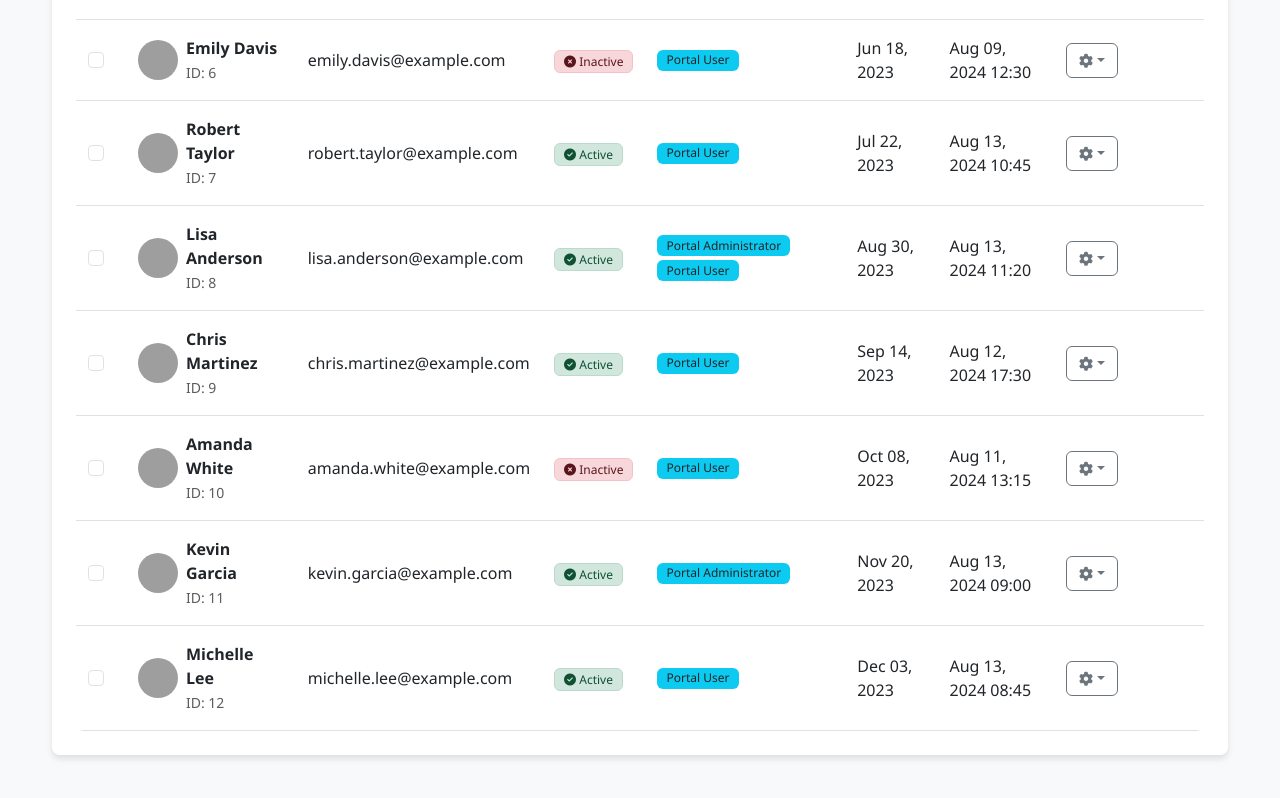
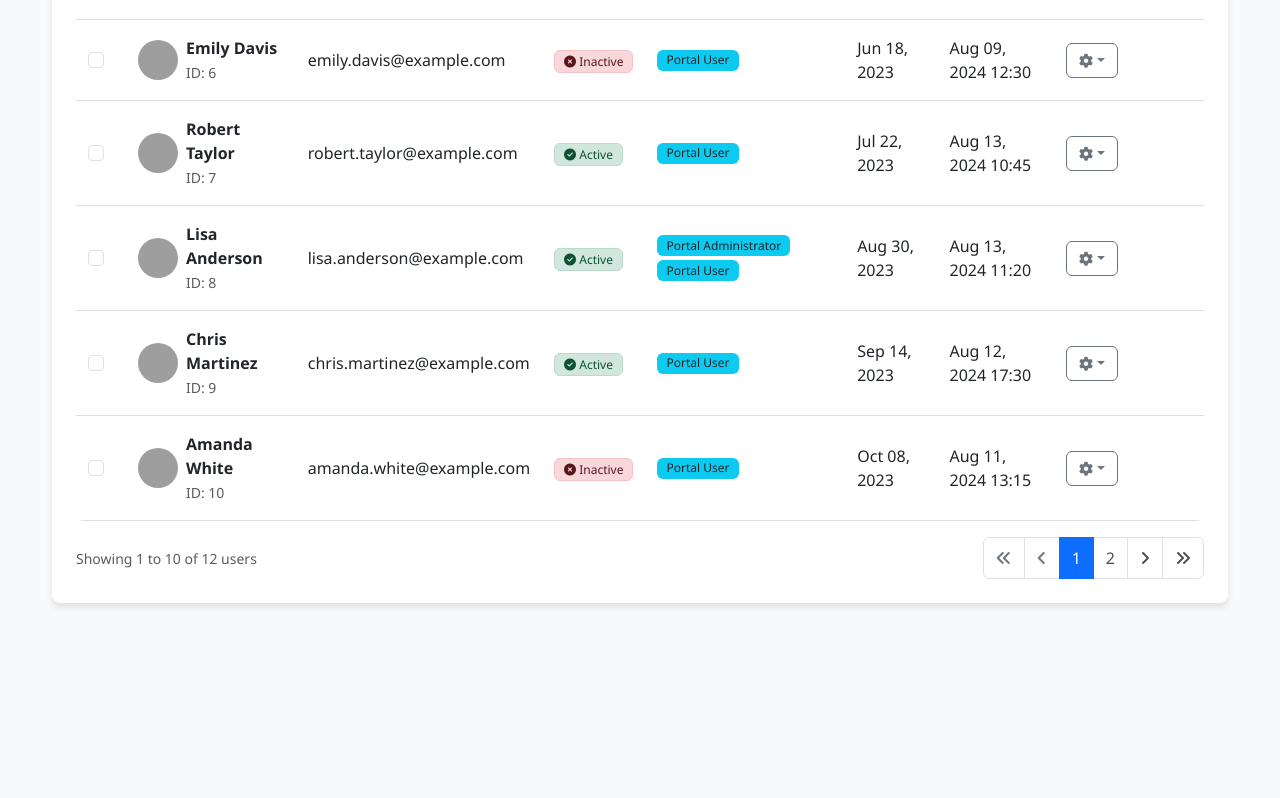
Before and after one commit to siongyuen/user-management-app, an Angular app in the folder user-management-app/: page / in a window 1280 px wide. Shown: the part 776-1574 px from the top of the page. After the commit the page ends 1431 px from the top, so only its background shows below. Built offline with nearby package versions, Linux system fonts and the light colour scheme; grey boxes are pictures that could not be loaded.

Commit message:
Add pagination functionality - 10 users per page with navigation controls

```diff
--- a/user-management-app/src/app/user-management/user-management-simple.ts
+++ b/user-management-app/src/app/user-management/user-management-simple.ts
@@ -13,6 +13,12 @@ export class UserManagementComponent implements OnInit {
   selectedUsers: Set<number> = new Set();
   allSelected = false;
   showCreateModal = false;
+
+  // Pagination properties
+  currentPage = 1;
+  itemsPerPage = 10;
+  totalPages = 0;
+  paginatedUsers: User[] = [];
 
   newUser = {
     name: '',
@@ -33,7 +39,59 @@ export class UserManagementComponent implements OnInit {
   loadUsers(): void {
     this.userService.getUsers().subscribe(users => {
       this.users = users;
+      this.updatePagination();
     });
+  }
+
+  updatePagination(): void {
+    this.totalPages = Math.ceil(this.users.length / this.itemsPerPage);
+    this.updatePaginatedUsers();
+  }
+
+  updatePaginatedUsers(): void {
+    const startIndex = (this.currentPage - 1) * this.itemsPerPage;
+    const endIndex = startIndex + this.itemsPerPage;
+    this.paginatedUsers = this.users.slice(startIndex, endIndex);
+  }
+
+  goToPage(page: number): void {
+    if (page >= 1 && page <= this.totalPages) {
+      this.currentPage = page;
+      this.updatePaginatedUsers();
+    }
+  }
+
+  goToFirstPage(): void {
+    this.goToPage(1);
+  }
+
+  goToLastPage(): void {
+    this.goToPage(this.totalPages);
+  }
+
+  goToPreviousPage(): void {
+    this.goToPage(this.currentPage - 1);
+  }
+
+  goToNextPage(): void {
+    this.goToPage(this.currentPage + 1);
+  }
+
+  getPageNumbers(): number[] {
+    const pages: number[] = [];
+    const maxVisiblePages = 5;
+    let startPage = Math.max(1, this.currentPage - Math.floor(maxVisiblePages / 2));
+    let endPage = Math.min(this.totalPages, startPage + maxVisiblePages - 1);
+
+    // Adjust start page if we're near the end
+    if (endPage - startPage + 1 < maxVisiblePages) {
+      startPage = Math.max(1, endPage - maxVisiblePages + 1);
+    }
+
+    for (let i = startPage; i <= endPage; i++) {
+      pages.push(i);
+    }
+    return pages;
   }
 
   loadGroups(): void {
@@ -45,10 +103,19 @@ export class UserManagementComponent implements OnInit {
   toggleSelectAll(): void {
     this.allSelected = !this.allSelected;
     if (this.allSelected) {
-      this.selectedUsers = new Set(this.users.map(user => user.id));
+      // Select all users on current page
+      this.paginatedUsers.forEach(user => this.selectedUsers.add(user.id));
     } else {
-      this.selectedUsers.clear();
+      // Deselect all users on current page
+      this.paginatedUsers.forEach(user => this.selectedUsers.delete(user.id));
     }
+    this.updateSelectAllState();
+  }
+
+  updateSelectAllState(): void {
+    const currentPageUserIds = this.paginatedUsers.map(user => user.id);
+    const selectedOnCurrentPage = currentPageUserIds.filter(id => this.selectedUsers.has(id)).length;
+    this.allSelected = selectedOnCurrentPage === currentPageUserIds.length && currentPageUserIds.length > 0;
   }
 
   toggleUserSelection(userId: number): void {
@@ -57,7 +124,7 @@ export class UserManagementComponent implements OnInit {
     } else {
       this.selectedUsers.add(userId);
     }
-    this.allSelected = this.selectedUsers.size === this.users.length;
+    this.updateSelectAllState();
   }
 
   activateUser(userId: number): void {
@@ -106,8 +173,8 @@ export class UserManagementComponent implements OnInit {
   deleteUser(userId: number): void {
     if (confirm('Are you sure you want to delete this user?')) {
       this.userService.deleteUser(userId).subscribe(() => {
+        this.selectedUsers.delete(userId);
         this.loadUsers();
-        this.selectedUsers.delete(userId);
       });
     }
   }
@@ -173,4 +240,9 @@ export class UserManagementComponent implements OnInit {
   toggleSelectUser(userId: number): void {
     this.toggleUserSelection(userId);
   }
+
+  // Helper method for template
+  min(a: number, b: number): number {
+    return Math.min(a, b);
+  }
 }
--- a/user-management-app/src/app/user-management/user-management.css
+++ b/user-management-app/src/app/user-management/user-management.css
@@ -141,3 +141,54 @@
     font-size: 0.875rem;
   }
 }
+
+/* Pagination Styles */
+.pagination {
+  margin-bottom: 0;
+}
+
+.page-link {
+  color: #495057;
+  border-color: #dee2e6;
+  padding: 0.5rem 0.75rem;
+}
+
+.page-link:hover {
+  color: #0056b3;
+  background-color: #e9ecef;
+  border-color: #dee2e6;
+}
+
+.page-item.active .page-link {
+  background-color: #0d6efd;
+  border-color: #0d6efd;
+  color: white;
+}
+
+.page-item.disabled .page-link {
+  color: #6c757d;
+  background-color: #fff;
+  border-color: #dee2e6;
+}
+
+.pagination-info {
+  font-size: 0.875rem;
+  color: #6c757d;
+}
+
+/* Responsive pagination */
+@media (max-width: 576px) {
+  .pagination {
+    justify-content: center;
+  }
+
+  .pagination-info {
+    text-align: center;
+    margin-bottom: 1rem;
+  }
+
+  .d-flex.justify-content-between.align-items-center {
+    flex-direction: column;
+    gap: 1rem;
+  }
+}
--- a/user-management-app/src/app/user-management/user-management.html
+++ b/user-management-app/src/app/user-management/user-management.html
@@ -39,7 +39,7 @@
                 (change)="toggleSelectAll()">
               <label class="form-check-label fw-bold" for="selectAll">
                 {{ allSelected ? 'Deselect All' : 'Select All' }}
-                ({{ users.length }} users)
+                ({{ users.length }} users total, {{ paginatedUsers.length }} on this page)
               </label>
             </div>
           </div>
@@ -67,7 +67,7 @@
                 </tr>
               </thead>
               <tbody>
-                <tr *ngFor="let user of users" [class.table-active]="isUserSelected(user.id)">
+                <tr *ngFor="let user of paginatedUsers" [class.table-active]="isUserSelected(user.id)">
                   <td>
                     <input
                       class="form-check-input"
@@ -168,6 +168,51 @@
             </table>
           </div>
 
+          <!-- Pagination Controls -->
+          <nav aria-label="User pagination" *ngIf="totalPages > 1" class="mt-3">
+            <div class="d-flex justify-content-between align-items-center">
+              <div class="text-muted">
+                Showing {{ (currentPage - 1) * itemsPerPage + 1 }} to
+                {{ min(currentPage * itemsPerPage, users.length) }} of
+                {{ users.length }} users
+              </div>
+              <ul class="pagination mb-0">
+                <li class="page-item" [class.disabled]="currentPage === 1">
+                  <a class="page-link" href="#" (click)="goToFirstPage(); $event.preventDefault()"
+                     [attr.aria-disabled]="currentPage === 1">
+                    <i class="fas fa-angle-double-left"></i>
+                  </a>
+                </li>
+                <li class="page-item" [class.disabled]="currentPage === 1">
+                  <a class="page-link" href="#" (click)="goToPreviousPage(); $event.preventDefault()"
+                     [attr.aria-disabled]="currentPage === 1">
+                    <i class="fas fa-angle-left"></i>
+                  </a>
+                </li>
+                <li *ngFor="let pageNum of getPageNumbers()"
+                    class="page-item"
+                    [class.active]="pageNum === currentPage">
+                  <a class="page-link" href="#"
+                     (click)="goToPage(pageNum); $event.preventDefault()">
+                    {{ pageNum }}
+                  </a>
+                </li>
+                <li class="page-item" [class.disabled]="currentPage === totalPages">
+                  <a class="page-link" href="#" (click)="goToNextPage(); $event.preventDefault()"
+                     [attr.aria-disabled]="currentPage === totalPages">
+                    <i class="fas fa-angle-right"></i>
+                  </a>
+                </li>
+                <li class="page-item" [class.disabled]="currentPage === totalPages">
+                  <a class="page-link" href="#" (click)="goToLastPage(); $event.preventDefault()"
+                     [attr.aria-disabled]="currentPage === totalPages">
+                    <i class="fas fa-angle-double-right"></i>
+                  </a>
+                </li>
+              </ul>
+            </div>
+          </nav>
+
           <!-- Empty State -->
           <div *ngIf="users.length === 0" class="text-center py-5">
             <i class="fas fa-users fa-3x text-muted mb-3"></i>
```
Also changed, not shown: 3 other files (tests, documents, lock files or other folders).
